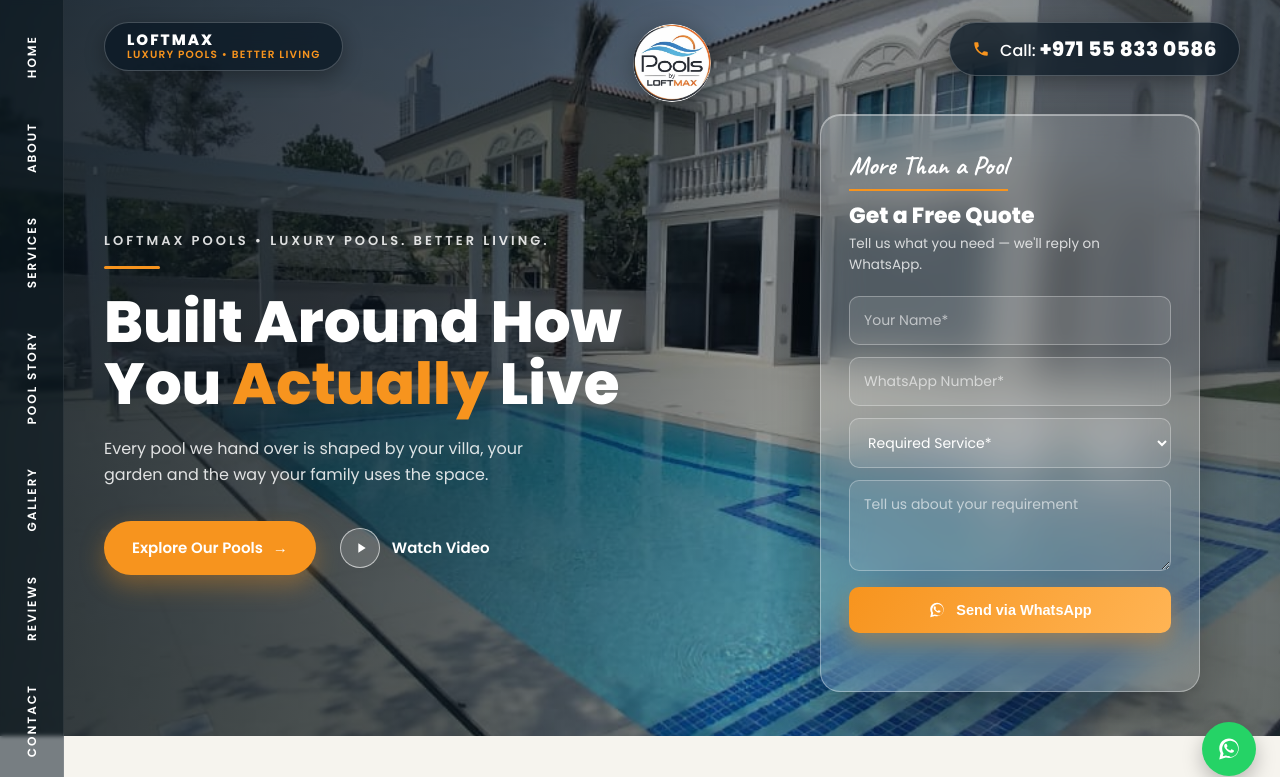
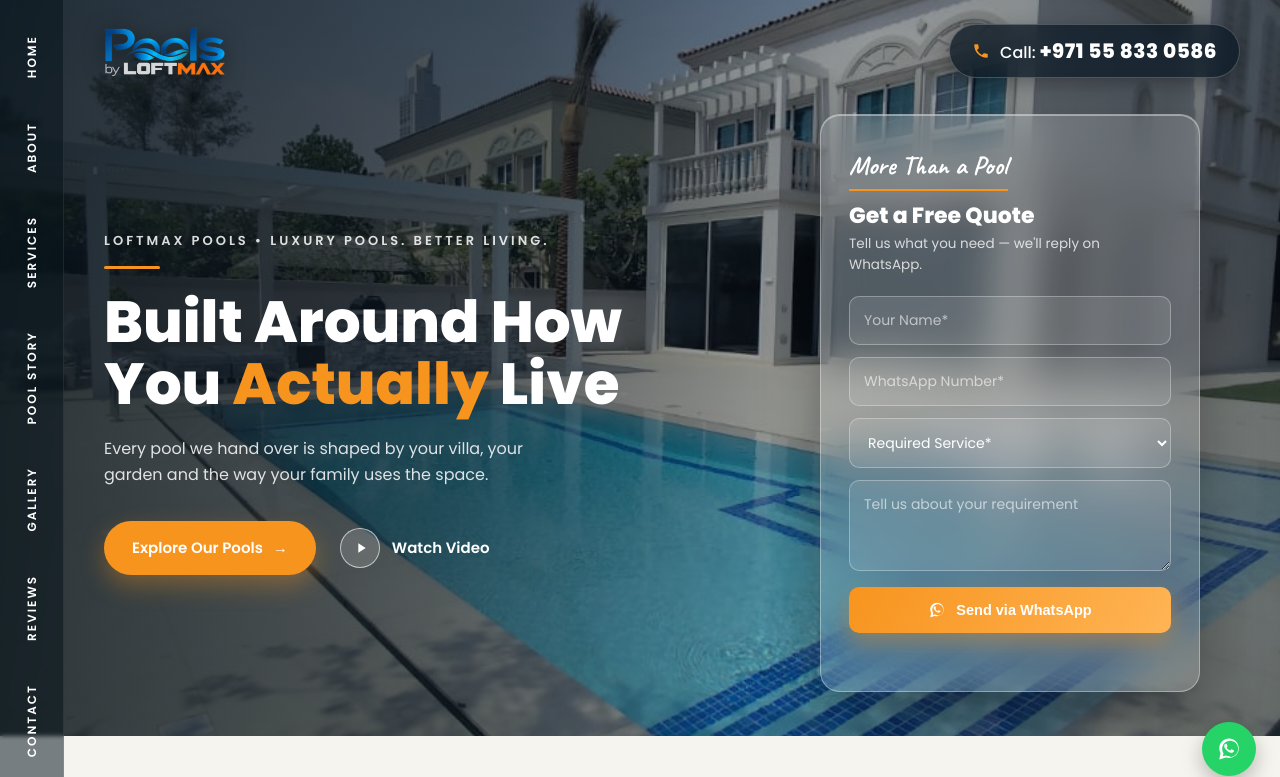
Before and after one commit to scalifyxpro-droid/poolsbyloftmax, an Astro site: page / in a window 1280 px wide. Shown: the top 777 px of the page. Built offline with nearby package versions, Linux system fonts and the light colour scheme; Astro itself is replaced by a stand-in of ours.

Commit message:
Reposition clean transparent logo to top-left corner and remove circular design

```diff
--- a/src/components/TopBar.astro
+++ b/src/components/TopBar.astro
@@ -8,11 +8,9 @@
   </svg>
 </a>
 <div class="top-bar">
-  <div class="header-brand">
-    <span class="brand-name">LOFTMAX</span>
-    <span class="brand-tagline">Luxury Pools &bull; Better Living</span>
-  </div>
-  <a href="#home" class="logo"><img src="/images/logo-circle-transparent.png" alt="Pools by Loftmax" /></a>
+  <a href="#home" class="header-logo" aria-label="Pools by Loftmax Home">
+    <img src="/images/logo-transparent.png" alt="Pools by Loftmax" />
+  </a>
   <a class="header-phone" href={`tel:${phone.replace(/[^\d+]/g, '')}`} aria-label={`Call us at ${phone}`}>
     <svg class="phone-icon" viewBox="0 0 24 24" width="18" height="18" fill="currentColor" aria-hidden="true">
       <path d="M6.62 10.79a15.05 15.05 0 006.59 6.59l2.2-2.2c.27-.27.67-.36 1.02-.24 1.12.37 2.33.57 3.57.57.55 0 1 .45 1 1V20c0 .55-.45 1-1 1-9.39 0-17-7.61-17-17 0-.55.45-1 1-1h3.5c.55 0 1 .45 1 1 0 1.25.2 2.45.57 3.57.11.35.03.74-.25 1.02l-2.2 2.2z"/>
--- a/src/styles/global.css
+++ b/src/styles/global.css
@@ -103,33 +103,17 @@
   display:flex;align-items:center;justify-content:space-between;
   padding:24px 40px;
 }
-.logo{
-  margin:0 auto;
-  display:flex;align-items:center;justify-content:center;
+.header-logo{
+  display:inline-flex;align-items:center;
+  text-decoration:none;
+  transition:transform .25s ease, opacity .25s ease;
 }
-.logo img{
-  height:78px;width:78px;object-fit:contain;display:block;border-radius:50%;
-  filter:drop-shadow(0 6px 14px rgba(0,0,0,0.35));
-}
-.header-brand{
-  position:absolute;left:40px;top:22px;
-  display:inline-flex;flex-direction:column;justify-content:center;
-  padding:8px 22px;border-radius:999px;
-  background:rgba(8,22,34,0.72);
-  backdrop-filter:blur(14px);-webkit-backdrop-filter:blur(14px);
-  border:1px solid rgba(255,255,255,0.22);
-  box-shadow:0 6px 20px rgba(0,0,0,0.32);
-}
-.header-brand .brand-name{
-  font-size:15px;font-weight:800;letter-spacing:2px;
-  color:var(--white);line-height:1.2;
-}
-.header-brand .brand-tagline{
-  font-size:10.5px;font-weight:600;letter-spacing:1.2px;
-  color:var(--orange);text-transform:uppercase;line-height:1.2;
+.header-logo:hover{transform:scale(1.03);opacity:.95;}
+.header-logo img{
+  height:52px;width:auto;display:block;object-fit:contain;
+  filter:drop-shadow(0 3px 10px rgba(0,0,0,0.5));
 }
 .header-phone{
-  position:absolute;right:40px;top:22px;
   display:inline-flex;align-items:center;gap:10px;
   padding:10px 22px;border-radius:999px;
   background:rgba(8,22,34,0.72);
@@ -490,8 +474,9 @@
   .side-nav a{writing-mode:horizontal-tb;transform:none;font-size:14px;}
   .nav-toggle{display:flex;}
 
-  .top-bar{left:0;padding:18px 70px 18px 70px;}
-  .header-brand,.header-phone{display:none;}
+  .top-bar{left:0;padding:14px 20px 14px 60px;}
+  .header-logo img{height:38px;}
+  .header-phone{display:none;}
   .hero{margin-left:0;}
 }
 @media (max-width:560px){
```
Also changed, not shown: public/images/logo-transparent.png (added), public/images/logo-white-text.png (added).
